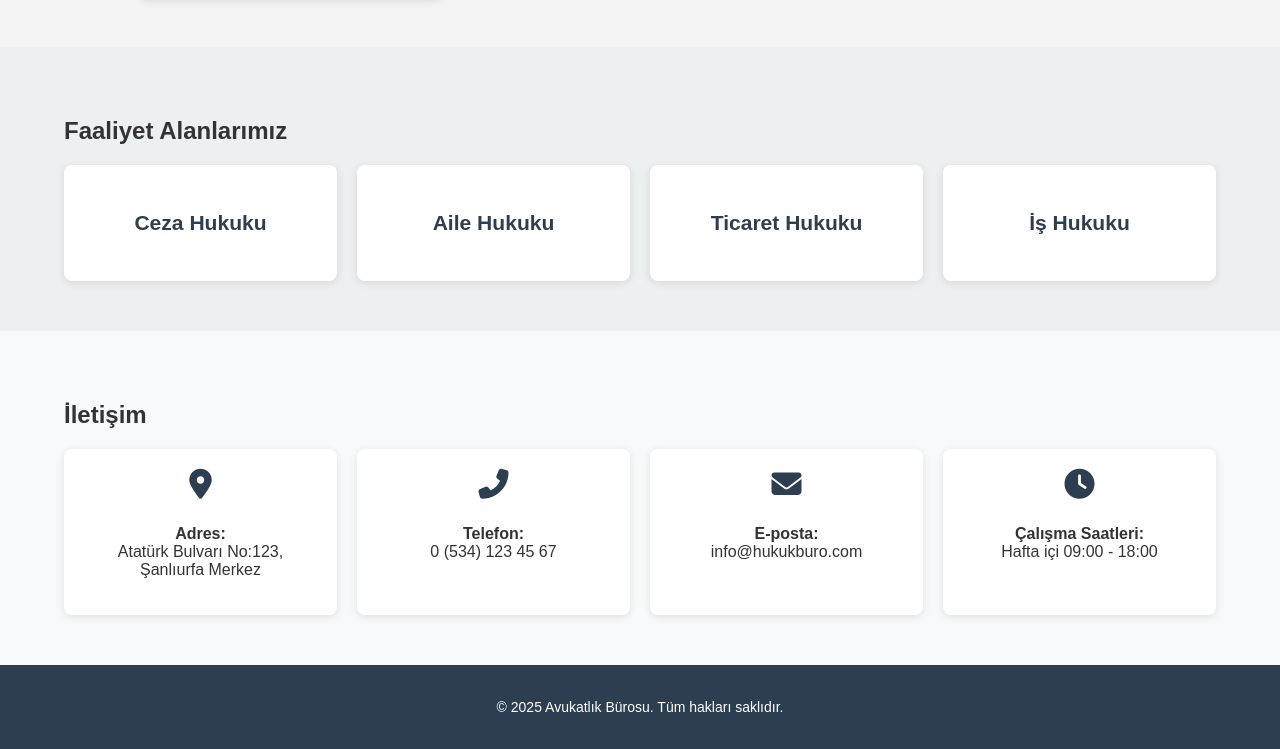
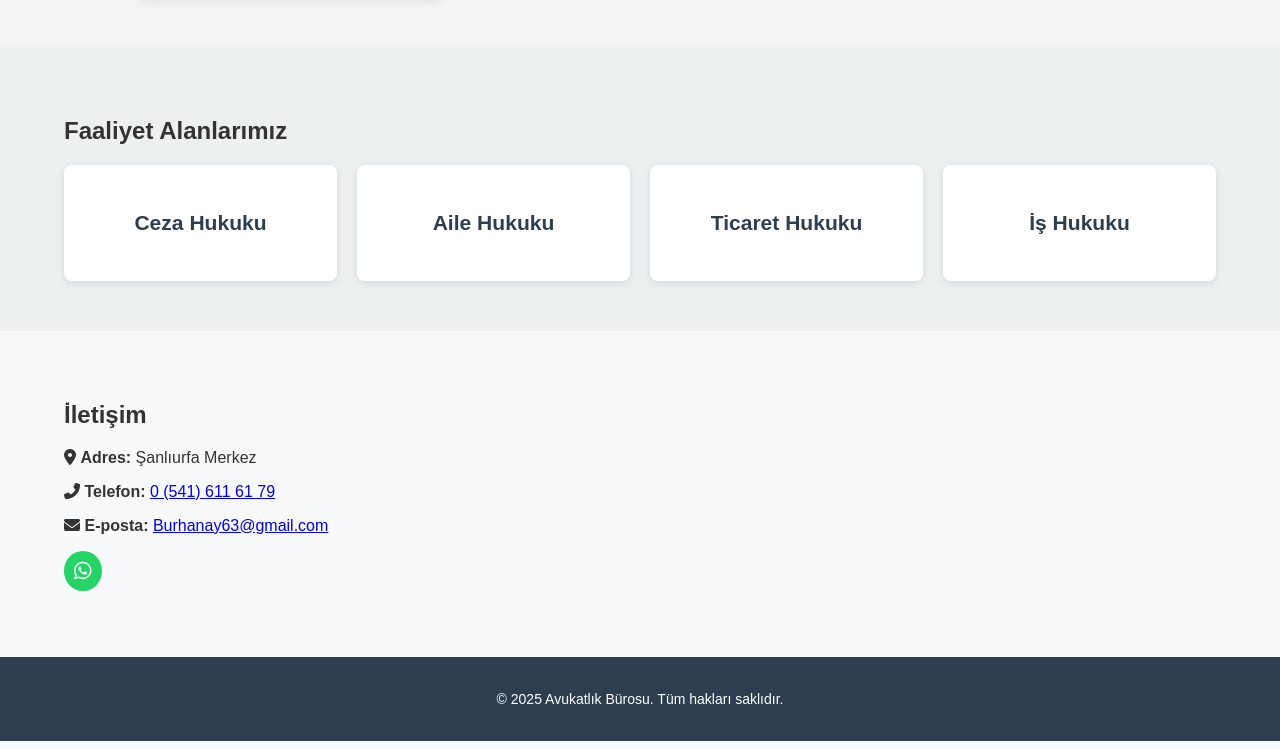
Before and after one commit to zeynepp2003/lawyer-website, a plain HTML site: page index.html in a window 1280 px wide. Shown: the part 1269-2018 px from the top of the page. Drawn offline with Linux system fonts and the light colour scheme.

Commit message:
Update index.html

```diff
--- a/index.html
+++ b/index.html
@@ -86,26 +86,37 @@
  <section id="iletisim" class="contact">
   <div class="container">
     <h2>İletişim</h2>
-      <div class="info-boxes">
-        <div class="info-box">
+
+    <p>
       <i class="fas fa-map-marker-alt"></i>
-          <p><strong>Adres:</strong><br> Atatürk Bulvarı No:123, Şanlıurfa Merkez</p>
-        </div>
-        <div class="info-box">
+      <strong>Adres:</strong> Şanlıurfa Merkez
+    </p>
+
+    <p>
       <i class="fas fa-phone-alt"></i>
-          <p><strong>Telefon:</strong><br> 0 (534) 123 45 67</p>
-        </div>
-        <div class="info-box">
+      <strong>Telefon:</strong>
+      <a href="tel:+905416116179">0 (541) 611 61 79</a>
+    </p>
+
+    <p>
       <i class="fas fa-envelope"></i>
-          <p><strong>E-posta:</strong><br> info@hukukburo.com</p>
-        </div>
-        <div class="info-box">
-          <i class="fas fa-clock"></i>
-          <p><strong>Çalışma Saatleri:</strong><br> Hafta içi 09:00 - 18:00</p>
-        </div>
-      </div>
+      <strong>E-posta:</strong>
+      <a href="mailto:Burhanay63@gmail.com">Burhanay63@gmail.com</a>
+    </p>
+
+    <p>
+
+      <a href="https://wa.me/905416116179" target="_blank" aria-label="WhatsApp">
+        <i class="fab fa-whatsapp" style="color: #ffffff; font-size: 20px; background-color: #25D366; border-radius: 50%; padding: 10px;"></i>
+
+      </a>
+    </p>
+
   </div>
 </section>
+
+
+
 
   <footer>
     <div class="container">
```
Lines whose indentation alone changed are shown as unchanged.
